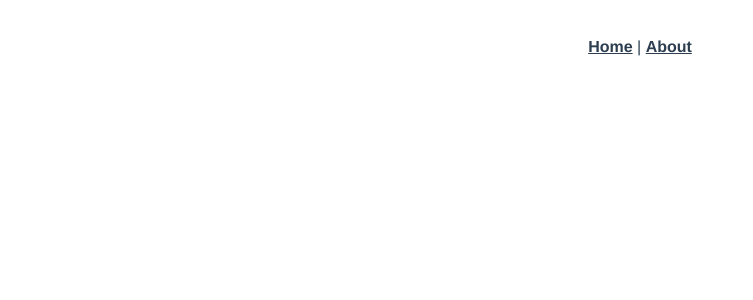
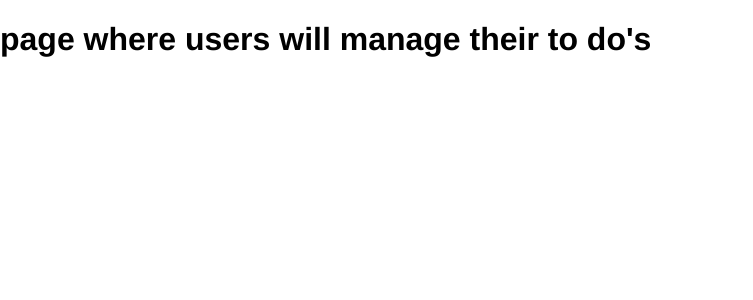
Before and after one commit to vue-js-tampa-bay/authentication-meetup-event, a Vue app: page /todos in a window 1280 px wide. Shown: the top 300 px of the page, without its empty margins (0-753 px from the left). Built offline with nearby package versions, Linux system fonts and the light colour scheme.

Commit message:
intial setup complete

```diff
--- a/package.json
+++ b/package.json
@@ -22,6 +22,7 @@
     "eslint-plugin-vue": "^5.0.0",
     "node-sass": "^4.9.0",
     "sass-loader": "^7.1.0",
+    "vue-cli-plugin-pug": "^1.0.7",
     "vue-template-compiler": "^2.5.21"
   }
 }
--- a/public/index.html
+++ b/public/index.html
@@ -5,13 +5,10 @@
     <meta http-equiv="X-UA-Compatible" content="IE=edge">
     <meta name="viewport" content="width=device-width,initial-scale=1.0">
     <link rel="icon" href="<%= BASE_URL %>favicon.ico">
-    <title>vuejs-tampa-bay-authentication</title>
+    <link rel="stylesheet" href="https://pro.fontawesome.com/releases/v5.8.1/css/all.css" integrity="sha384-Bx4pytHkyTDy3aJKjGkGoHPt3tvv6zlwwjc3iqN7ktaiEMLDPqLSZYts2OjKcBx1" crossorigin="anonymous">
+    <title>Vue.js Tampa Bay Authentication Event</title>
   </head>
   <body>
-    <noscript>
-      <strong>We're sorry but vuejs-tampa-bay-authentication doesn't work properly without JavaScript enabled. Please enable it to continue.</strong>
-    </noscript>
     <div id="app"></div>
-    <!-- built files will be auto injected -->
   </body>
 </html>
--- a/src/App.vue
+++ b/src/App.vue
@@ -1,29 +1,12 @@
-<template>
-  <div id="app">
-    <div id="nav">
-      <router-link to="/">Home</router-link> |
-      <router-link to="/about">About</router-link>
-    </div>
-    <router-view/>
-  </div>
+<template lang="pug">
+  .app-container
+    router-view
 </template>
 
+
 <style lang="scss">
-#app {
+body {
+  margin: 0;
   font-family: 'Avenir', Helvetica, Arial, sans-serif;
-  -webkit-font-smoothing: antialiased;
-  -moz-osx-font-smoothing: grayscale;
-  text-align: center;
-  color: #2c3e50;
-}
-#nav {
-  padding: 30px;
-  a {
-    font-weight: bold;
-    color: #2c3e50;
-    &.router-link-exact-active {
-      color: #42b983;
-    }
-  }
 }
 </style>
--- a/src/components/HelloWorld.vue
+++ /dev/null
@@ -1,58 +0,0 @@
-<template>
-  <div class="hello">
-    <h1>{{ msg }}</h1>
-    <p>
-      For a guide and recipes on how to configure / customize this project,<br>
-      check out the
-      <a href="https://cli.vuejs.org" target="_blank" rel="noopener">vue-cli documentation</a>.
-    </p>
-    <h3>Installed CLI Plugins</h3>
-    <ul>
-      <li><a href="https://github.com/vuejs/vue-cli/tree/dev/packages/%40vue/cli-plugin-babel" target="_blank" rel="noopener">babel</a></li>
-      <li><a href="https://github.com/vuejs/vue-cli/tree/dev/packages/%40vue/cli-plugin-eslint" target="_blank" rel="noopener">eslint</a></li>
-    </ul>
-    <h3>Essential Links</h3>
-    <ul>
-      <li><a href="https://vuejs.org" target="_blank" rel="noopener">Core Docs</a></li>
-      <li><a href="https://forum.vuejs.org" target="_blank" rel="noopener">Forum</a></li>
-      <li><a href="https://chat.vuejs.org" target="_blank" rel="noopener">Community Chat</a></li>
-      <li><a href="https://twitter.com/vuejs" target="_blank" rel="noopener">Twitter</a></li>
-      <li><a href="https://news.vuejs.org" target="_blank" rel="noopener">News</a></li>
-    </ul>
-    <h3>Ecosystem</h3>
-    <ul>
-      <li><a href="https://router.vuejs.org" target="_blank" rel="noopener">vue-router</a></li>
-      <li><a href="https://vuex.vuejs.org" target="_blank" rel="noopener">vuex</a></li>
-      <li><a href="https://github.com/vuejs/vue-devtools#vue-devtools" target="_blank" rel="noopener">vue-devtools</a></li>
-      <li><a href="https://vue-loader.vuejs.org" target="_blank" rel="noopener">vue-loader</a></li>
-      <li><a href="https://github.com/vuejs/awesome-vue" target="_blank" rel="noopener">awesome-vue</a></li>
-    </ul>
-  </div>
-</template>
-
-<script>
-export default {
-  name: 'HelloWorld',
-  props: {
-    msg: String
-  }
-}
-</script>
-
-<!-- Add "scoped" attribute to limit CSS to this component only -->
-<style scoped lang="scss">
-h3 {
-  margin: 40px 0 0;
-}
-ul {
-  list-style-type: none;
-  padding: 0;
-}
-li {
-  display: inline-block;
-  margin: 0 10px;
-}
-a {
-  color: #42b983;
-}
-</style>
--- a/src/router.js
+++ b/src/router.js
@@ -1,6 +1,8 @@
 import Vue from 'vue'
 import Router from 'vue-router'
-import Home from './views/Home.vue'
+import LogIn from './views/LogIn.vue'
+import Register from './views/Register.vue'
+import Todos from './views/Todos.vue'
 
 Vue.use(Router)
 
@@ -10,16 +12,18 @@ export default new Router({
   routes: [
     {
       path: '/',
-      name: 'home',
-      component: Home
+      name: 'login',
+      component: LogIn
     },
     {
-      path: '/about',
-      name: 'about',
-      // route level code-splitting
-      // this generates a separate chunk (about.[hash].js) for this route
-      // which is lazy-loaded when the route is visited.
-      component: () => import(/* webpackChunkName: "about" */ './views/About.vue')
+      path: '/register',
+      name: 'register',
+      component: Register
+    },
+    {
+      path: '/todos',
+      name: 'todos',
+      component: Todos
     }
   ]
 })
--- a/src/views/About.vue
+++ /dev/null
@@ -1,5 +0,0 @@
-<template>
-  <div class="about">
-    <h1>This is an about page</h1>
-  </div>
-</template>
--- a/src/views/Home.vue
+++ /dev/null
@@ -1,18 +0,0 @@
-<template>
-  <div class="home">
-    <img alt="Vue logo" src="../assets/logo.png">
-    <HelloWorld msg="Welcome to Your Vue.js App"/>
-  </div>
-</template>
-
-<script>
-// @ is an alias to /src
-import HelloWorld from '@/components/HelloWorld.vue'
-
-export default {
-  name: 'home',
-  components: {
-    HelloWorld
-  }
-}
-</script>
--- /dev/null
+++ b/src/views/LogIn.vue
@@ -0,0 +1,10 @@
+<template lang="pug">
+  .login-container
+    h1 page where users will log in
+</template>
+
+<script>
+export default {
+  name: 'login'
+}
+</script>
--- /dev/null
+++ b/src/views/Register.vue
@@ -0,0 +1,10 @@
+<template lang="pug">
+  .register-container
+    h1 page where users will sign up
+</template>
+
+<script>
+export default {
+  name: 'register'
+}
+</script>
--- /dev/null
+++ b/src/views/Todos.vue
@@ -0,0 +1,10 @@
+<template lang="pug">
+  .todos-container
+    h1 page where users will manage their to do's
+</template>
+
+<script>
+export default {
+  name: 'todos'
+}
+</script>
```
Also changed, not shown: 1 other file (tests, documents, lock files or other folders).
